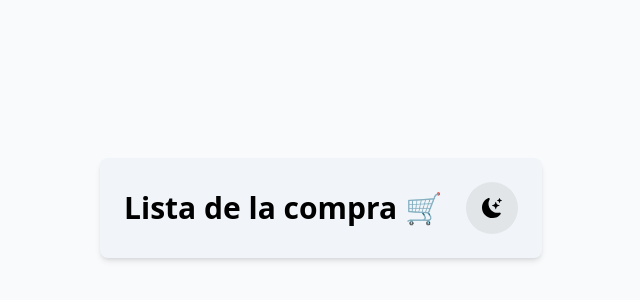
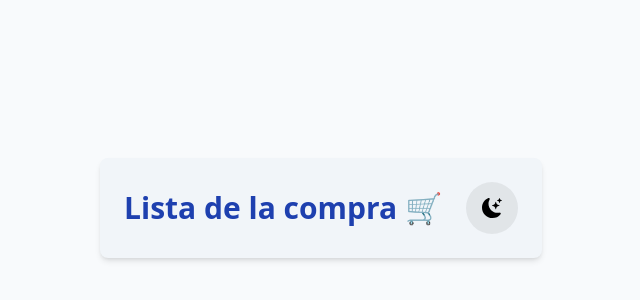
Before and after one commit to mperezpizarro/lista-compra, a React (Vite) app: page / in a window 1280 px wide. Shown: the part 192-492 px from the top of the page, without its empty margins (319-959 px from the left). Built offline with nearby package versions, Linux system fonts and the light colour scheme.

Commit message:
Edited title color

```diff
--- a/src/components/Navbar/Navbar.tsx
+++ b/src/components/Navbar/Navbar.tsx
@@ -7,7 +7,7 @@ type Props = {
 const Navbar: React.FC<Props> = ({children}) => {
   return (
     <nav className='flex gap-x-6 justify-between items-center text-black dark:text-white'>
-        <h2 className='font-bold text-3xl'>Lista de la compra 🛒</h2>
+        <h2 className='font-bold text-3xl text-blue-800 dark:text-blue-200'>Lista de la compra 🛒</h2>
         {children}
     </nav>
   )
```
